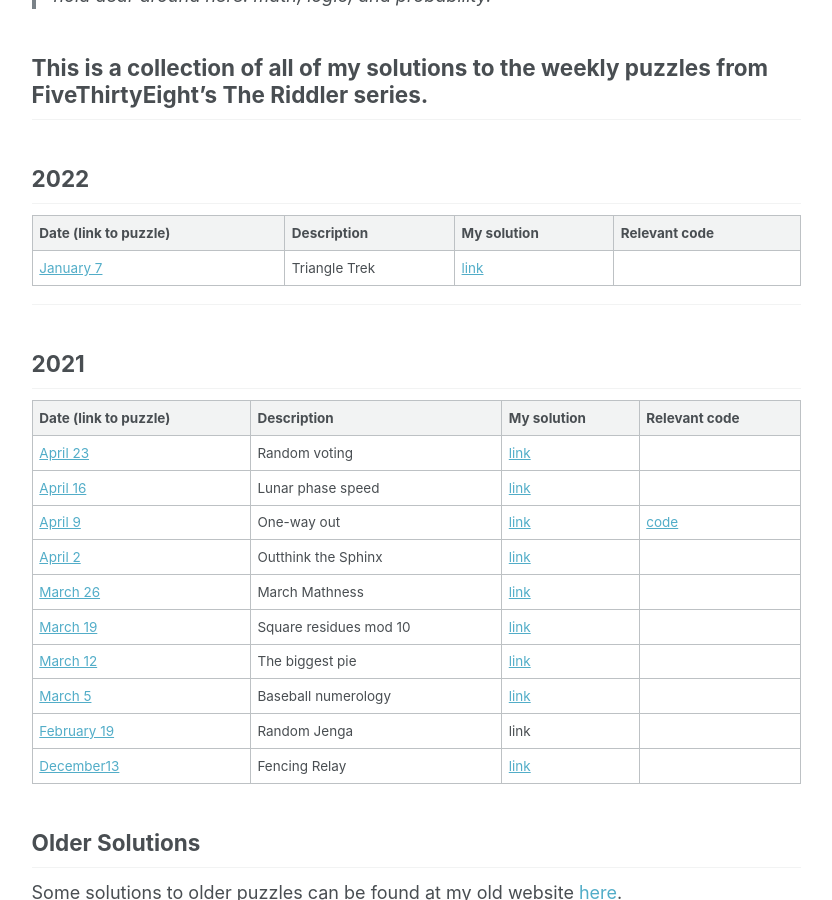
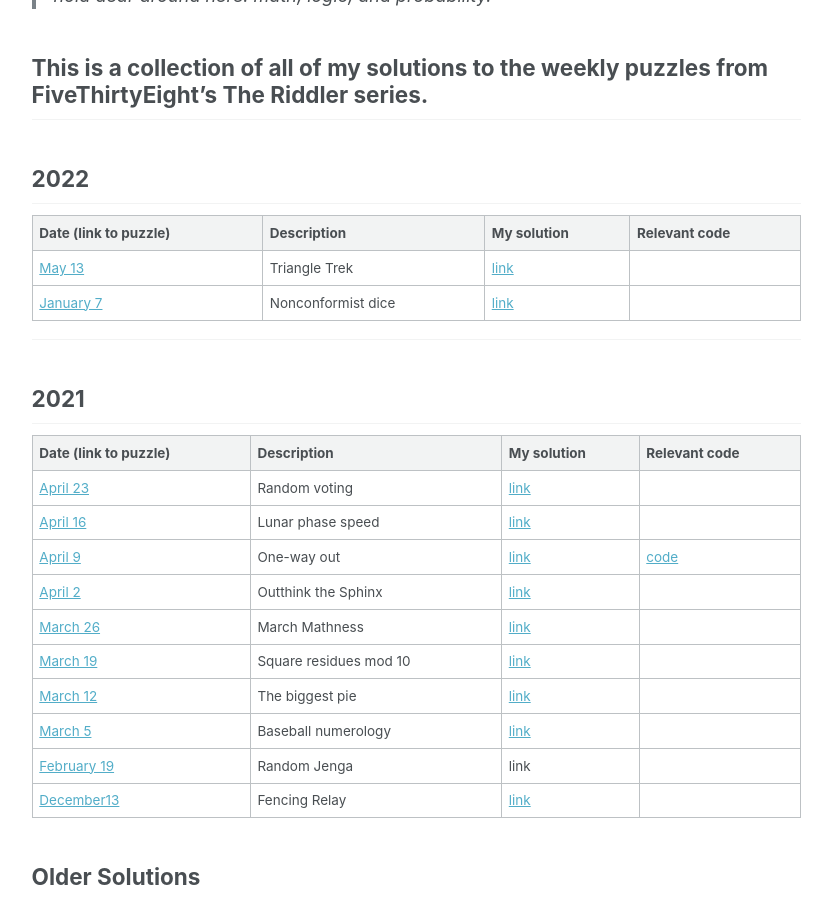
Before and after one commit to markwgirard/markwgirard.github.io, a Jekyll site: the page built from _pages/riddlers.md, in a window 1280 px wide and 900 px high, scrolled down 346 px. Shown: the whole window, without its empty margins (250-1082 px from the left). Built offline with Jekyll 4.4.1, drawn with Linux system fonts in a browser that asks for light colours.

Commit message:
Update riddlers.md

```diff
--- a/_pages/riddlers.md
+++ b/_pages/riddlers.md
@@ -20,7 +20,8 @@
 
 | Date (link to puzzle)                                                             | Description         | My solution | Relevant code |
 | --------------------------------------------------------------------------------- | ------------------- | ----------- |-------------- |
-| [January 7](https://fivethirtyeight.com/features/can-you-trek-the-triangle/) | Triangle Trek     | [link](/riddlers/20220107_Riddler.pdf)        |            |
+| [May 13]([https://fivethirtyeight.com/features/can-you-trek-the-triangle/](https://fivethirtyeight.com/features/its-elementary-my-dear-riddler/)) | Triangle Trek     | [link](/riddlers/20220107_Riddler.pdf)        |            |
+| [January 7](https://fivethirtyeight.com/features/can-you-trek-the-triangle/) | Nonconformist dice     | [link](/riddlers/20220513_Riddler.pdf)        |            |
 
 ---------------------------------------
 
```
